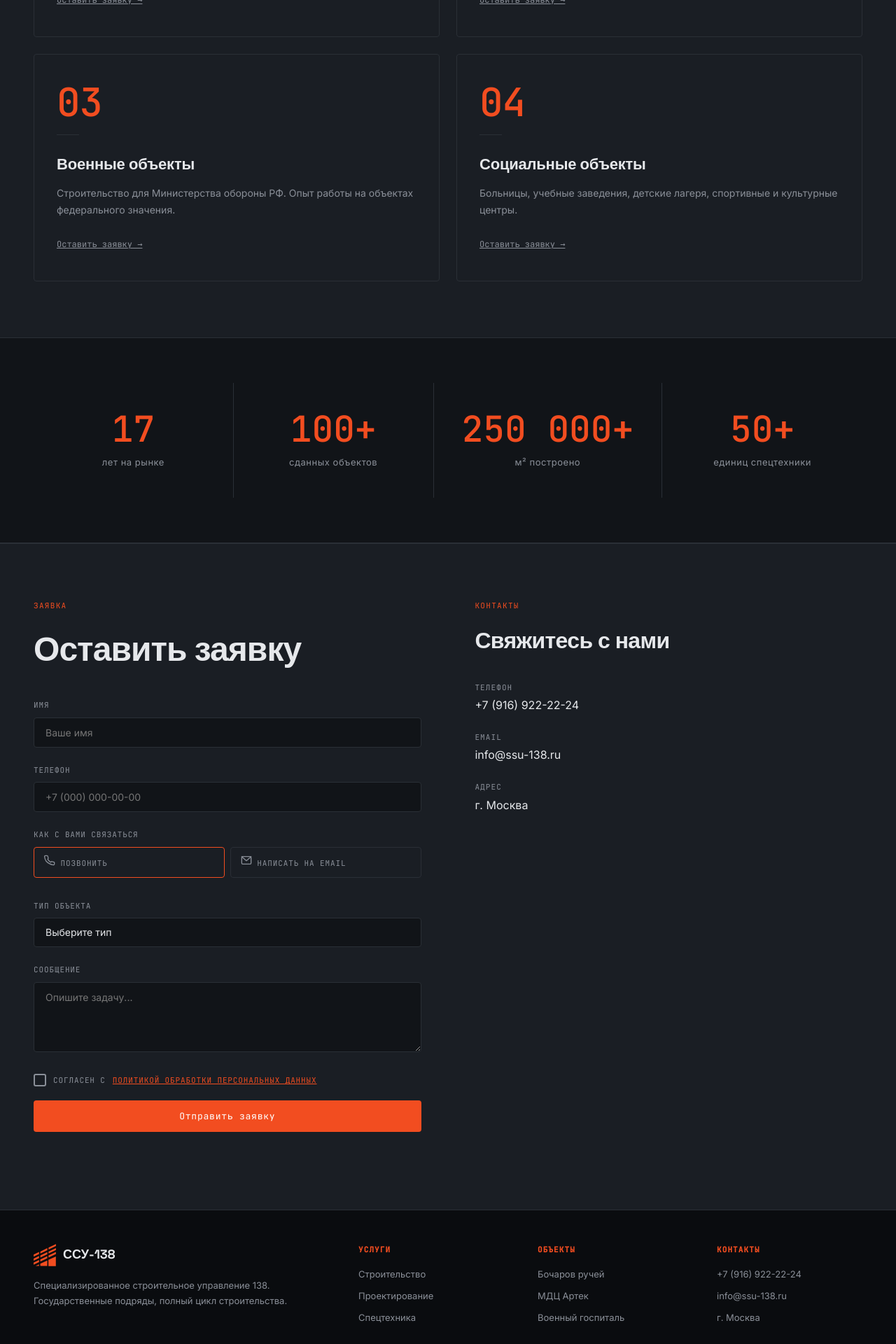
After one commit to Kotpilota/ssu-138, a Django app: page /stroitelstvo/ in a window 1280 px wide. The commit adds this page. Shown: the part 1080-3000 px from the top of the page at 70% size. Run offline with Django 5.2, Linux system fonts and the light colour scheme.

Commit message:
feat: SEO-страницы услуг + on-page оптимизация
- Добавлены страницы /stroitelstvo/, /proektirovanie/, /spetstehnika/
  с уникальными title/description/keywords под каждый запрос
- Каждая страница: H1 с городом, хлебные крошки, 4 карточки (2×2),
  статистика, полная форма заявки, JSON-LD BreadcrumbList + Service
- base.html: добавлен блок extra_meta для keywords и geo-тегов
- index.html: title/description/JSON-LD с GeneralContractor,
  ссылки в футере и карточках услуг → /stroitelstvo/ и др.,
  исправлена цитата благодарственного письма (Минстрой ЗО, В.Н. Завадич)
- sitemap.xml: добавлены 3 новые страницы с priority 0.9

Co-Authored-By: Claude Sonnet 4.5 <noreply@anthropic.com>

```diff
--- a/apps/core/urls.py
+++ b/apps/core/urls.py
@@ -3,6 +3,9 @@ from . import views
 
 urlpatterns = [
     path("", views.index, name="index"),
+    path("stroitelstvo/", views.service_page, {"slug": "stroitelstvo"}, name="service_stroitelstvo"),
+    path("proektirovanie/", views.service_page, {"slug": "proektirovanie"}, name="service_proektirovanie"),
+    path("spetstehnika/", views.service_page, {"slug": "spetstehnika"}, name="service_spetstehnika"),
     path("privacy/", views.privacy, name="privacy"),
     path("healthz/", views.healthz, name="healthz"),
     path("robots.txt", views.robots_txt, name="robots_txt"),
--- a/apps/core/views.py
+++ b/apps/core/views.py
@@ -1,11 +1,76 @@
 from django.shortcuts import render
-from django.http import HttpResponse
+from django.http import HttpResponse, Http404
 from django.conf import settings
 from django.utils import timezone
 
 
+SERVICE_PAGES = {
+    "stroitelstvo": {
+        "meta_title": "Строительство под ключ в Москве — Генподрядчик ССУ-138",
+        "meta_description": "Генподрядчик ССУ-138: промышленное, гражданское, военное и социальное строительство под ключ. Госзаказы с 2008 г. 100+ объектов. Москва, Сочи, Крым, Севастополь.",
+        "meta_keywords": "строительство под ключ Москва, промышленное строительство Москва, генподрядчик строительство, строительство промышленных объектов, военное строительство, государственные объекты строительство, ССУ-138",
+        "og_title": "Строительство под ключ в Москве — ССУ-138",
+        "og_description": "Промышленное, гражданское и военное строительство. Госзаказы с 2008 г. 100+ объектов.",
+        "label": "СТРОИТЕЛЬСТВО",
+        "h1": "Строительство под ключ в Москве",
+        "subtitle": "Промышленные, гражданские, военные и социальные объекты федерального уровня. Полный цикл от проектирования до сдачи.",
+        "features": [
+            {"num": "01", "title": "Промышленные объекты", "desc": "Заводы, производственные корпуса, склады, технические сооружения любой сложности."},
+            {"num": "02", "title": "Гражданское строительство", "desc": "Административные здания, жилые комплексы, объекты коммерческой недвижимости."},
+            {"num": "03", "title": "Военные объекты", "desc": "Строительство для Министерства обороны РФ. Опыт работы на объектах федерального значения."},
+            {"num": "04", "title": "Социальные объекты", "desc": "Больницы, учебные заведения, детские лагеря, спортивные и культурные центры."},
+        ],
+        "service_name_ld": "Строительство под ключ",
+        "service_desc_ld": "Промышленные, гражданские, военные и социальные объекты. Полный цикл работ от проектирования до сдачи.",
+    },
+    "proektirovanie": {
+        "meta_title": "Проектирование зданий в Москве — ССУ-138",
+        "meta_description": "ССУ-138: полный цикл проектных работ, BIM-моделирование, рабочая документация, государственная экспертиза. Проектирование в Москве с 2008 года.",
+        "meta_keywords": "проектирование зданий Москва, BIM проектирование, рабочая документация строительство, государственная экспертиза, проектная организация Москва, ССУ-138",
+        "og_title": "Проектирование зданий и сооружений — ССУ-138",
+        "og_description": "Полный цикл проектных работ: рабочая документация, BIM-моделирование, госэкспертиза. Москва.",
+        "label": "ПРОЕКТИРОВАНИЕ",
+        "h1": "Проектирование зданий и сооружений в Москве",
+        "subtitle": "Полный цикл проектных работ: рабочая документация, BIM-моделирование, согласования и государственная экспертиза.",
+        "features": [
+            {"num": "01", "title": "Рабочая документация", "desc": "Полный комплект проектной и рабочей документации в соответствии с нормами РФ."},
+            {"num": "02", "title": "BIM-моделирование", "desc": "Информационное моделирование зданий для государственных и коммерческих заказчиков."},
+            {"num": "03", "title": "Государственная экспертиза", "desc": "Прохождение Главгосэкспертизы, региональных экспертиз и согласований в госорганах."},
+            {"num": "04", "title": "Сметный расчёт", "desc": "Разработка сметной документации, расчёт стоимости строительства по ГЭСН и ФЕР."},
+        ],
+        "service_name_ld": "Проектирование зданий и сооружений",
+        "service_desc_ld": "Полный цикл проектных работ: рабочая документация, BIM-моделирование, государственная экспертиза.",
+    },
+    "spetstehnika": {
+        "meta_title": "Аренда спецтехники в Москве — ССУ-138 | Краны, Экскаваторы",
+        "meta_description": "Аренда спецтехники от ССУ-138: краны, экскаваторы, бульдозеры с экипажем. Собственный парк 50+ единиц. Москва, Сочи, Крым, Севастополь.",
+        "meta_keywords": "аренда спецтехники Москва, аренда крана Москва, аренда экскаватора Москва, аренда бульдозера Москва, спецтехника с экипажем, строительная техника аренда",
+        "og_title": "Аренда спецтехники с экипажем — ССУ-138",
+        "og_description": "Краны, экскаваторы, бульдозеры. Собственный парк 50+ единиц. Москва, Сочи, Крым.",
+        "label": "СПЕЦТЕХНИКА",
+        "h1": "Аренда спецтехники с экипажем в Москве",
+        "subtitle": "Собственный парк 50+ единиц: краны, экскаваторы, бульдозеры. Опытные машинисты, оперативная подача на объект.",
+        "features": [
+            {"num": "01", "title": "Краны", "desc": "Автокраны и башенные краны различной грузоподъёмности с опытными операторами."},
+            {"num": "02", "title": "Экскаваторы", "desc": "Гусеничные и колёсные экскаваторы для земляных, демонтажных и планировочных работ."},
+            {"num": "03", "title": "Бульдозеры", "desc": "Бульдозеры для планировки территории, вертикальной планировки, рекультивации."},
+            {"num": "04", "title": "Прочая техника", "desc": "Погрузчики, самосвалы, компрессоры и другая строительная и вспомогательная техника."},
+        ],
+        "service_name_ld": "Аренда спецтехники с экипажем",
+        "service_desc_ld": "Аренда строительной техники: краны, экскаваторы, бульдозеры. Собственный парк 50+ единиц.",
+    },
+}
+
+
 def index(request):
     return render(request, "landing/index.html")
+
+
+def service_page(request, slug):
+    data = SERVICE_PAGES.get(slug)
+    if data is None:
+        raise Http404
+    return render(request, "landing/service_page.html", {"service": data, "slug": slug})
 
 
 def privacy(request):
@@ -41,6 +106,24 @@ def sitemap_xml(request):
     <priority>1.0</priority>
   </url>
   <url>
+    <loc>{site_url}/stroitelstvo/</loc>
+    <lastmod>{today}</lastmod>
+    <changefreq>monthly</changefreq>
+    <priority>0.9</priority>
+  </url>
+  <url>
+    <loc>{site_url}/proektirovanie/</loc>
+    <lastmod>{today}</lastmod>
+    <changefreq>monthly</changefreq>
+    <priority>0.9</priority>
+  </url>
+  <url>
+    <loc>{site_url}/spetstehnika/</loc>
+    <lastmod>{today}</lastmod>
+    <changefreq>monthly</changefreq>
+    <priority>0.9</priority>
+  </url>
+  <url>
     <loc>{site_url}/privacy/</loc>
     <lastmod>{today}</lastmod>
     <changefreq>yearly</changefreq>
--- a/templates/base.html
+++ b/templates/base.html
@@ -29,6 +29,7 @@
   {% if SITE_OG_IMAGE %}<meta name="twitter:image" content="{{ SITE_OG_IMAGE }}">{% endif %}
 
   {% block json_ld %}{% endblock %}
+  {% block extra_meta %}{% endblock %}
 
   <link rel="icon" href="{% static 'img/icon.svg' %}" type="image/svg+xml">
   <link rel="stylesheet" href="{% static 'css/tokens.css' %}">
--- a/templates/landing/index.html
+++ b/templates/landing/index.html
@@ -249,9 +249,9 @@
         <p class="section-mono" style="color:var(--accent)">ДОВЕРИЕ</p>
         <h2 class="section-title" id="gratitude-title" style="margin-bottom:32px;">Нам доверяют государственные структуры</h2>
         <p class="gratitude-quote">
-          «Выражаем благодарность коллективу ССУ-138 за высокое качество выполненных работ, соблюдение сроков и профессиональный подход к реализации объекта федерального значения.»
+          «Выражаю Вам благодарность за добросовестный труд, безупречную работу и большой личный вклад в развитие системы жилищно-коммунального хозяйства Запорожской области.»
         </p>
-        <p class="gratitude-attr">УДП РФ · Государственный объект · Сочи</p>
+        <p class="gratitude-attr">Министерство строительства, архитектуры и ЖКХ Запорожской области · И.о. министра В.Н. Завадич · 15 марта 2026 г.</p>
       </div>
     </div>
   </section>
--- /dev/null
+++ b/templates/landing/service_page.html
@@ -0,0 +1,295 @@
+{% extends "base.html" %}
+{% load static %}
+
+{% block title %}{{ service.meta_title }}{% endblock %}
+{% block description %}{{ service.meta_description }}{% endblock %}
+{% block og_title %}{{ service.og_title }}{% endblock %}
+{% block og_description %}{{ service.og_description }}{% endblock %}
+{% block twitter_title %}{{ service.og_title }}{% endblock %}
+{% block twitter_description %}{{ service.og_description }}{% endblock %}
+
+{% block extra_meta %}
+<meta name="keywords" content="{{ service.meta_keywords }}">
+<meta name="geo.region" content="RU">
+<meta name="geo.placename" content="Москва">
+<meta name="ICBM" content="55.7558, 37.6176">
+{% endblock %}
+
+{% block json_ld %}
+<script type="application/ld+json">
+{
+  "@context": "https://schema.org",
+  "@graph": [
+    {
+      "@type": "BreadcrumbList",
+      "itemListElement": [
+        { "@type": "ListItem", "position": 1, "name": "Главная", "item": "{{ SITE_URL }}/" },
+        { "@type": "ListItem", "position": 2, "name": "{{ service.h1 }}", "item": "{{ SITE_URL }}/{{ slug }}/" }
+      ]
+    },
+    {
+      "@type": "Service",
+      "provider": {
+        "@type": ["Organization", "GeneralContractor"],
+        "@id": "{{ SITE_URL }}/#organization",
+        "name": "ССУ-138",
+        "url": "{{ SITE_URL }}"
+      },
+      "name": "{{ service.service_name_ld }}",
+      "description": "{{ service.service_desc_ld }}",
+      "areaServed": [
+        { "@type": "City", "name": "Москва" },
+        { "@type": "City", "name": "Сочи" },
+        { "@type": "AdministrativeArea", "name": "Крым" },
+        { "@type": "City", "name": "Севастополь" }
+      ]
+    }
+  ]
+}
+</script>
+{% endblock %}
+
+{% block extra_css %}
+<link rel="stylesheet" href="{% static 'css/landing.css' %}">
+<style>
+.svc-hero {
+  padding: calc(var(--header-h) + 56px) 48px 56px;
+  max-width: 960px;
+  margin: 0 auto;
+}
+.breadcrumb {
+  display: flex; align-items: center; gap: 8px;
+  font-family: var(--font-mono); font-size: 11px;
+  color: var(--muted); margin-bottom: 40px; letter-spacing: 0.06em;
+}
+.breadcrumb a { color: var(--muted); transition: color .2s; }
+.breadcrumb a:hover { color: var(--accent); }
+.breadcrumb-sep { color: var(--steel); }
+.svc-features { background: var(--surface); }
+/* 4 карточки → сетка 2×2 */
+.svc-features .services-grid {
+  grid-template-columns: repeat(2, 1fr);
+}
+/* стат-числа: компактный размер, без переносов */
+.stats .stat-num { font-size: clamp(2rem, 4vw, 3.5rem); white-space: nowrap; }
+@media (max-width: 768px) {
+  .svc-hero { padding: calc(var(--header-h) + 40px) 24px 40px; }
+  .svc-features .services-grid { grid-template-columns: 1fr; }
+}
+</style>
+{% endblock %}
+
+{% block body %}
+
+<!-- HEADER -->
+<header class="site-header" role="banner">
+  <a href="/" class="header-logo" aria-label="ССУ-138 — главная">
+    <img src="{% static 'img/icon.svg' %}" alt="Логотип ССУ-138" width="32" height="32">
+    <span class="header-logo-name">ССУ-138</span>
+  </a>
+  <nav class="header-nav" aria-label="Основная навигация">
+    <a href="/#services">Услуги</a>
+    <a href="/#objects">Объекты</a>
+    <a href="/#about">О компании</a>
+    <a href="/#contacts">Контакты</a>
+  </nav>
+  <a href="#contacts" class="btn-accent">Оставить заявку</a>
+  <button class="menu-toggle" aria-label="Открыть меню" aria-expanded="false">
+    <span></span><span></span><span></span>
+  </button>
+</header>
+
+<main>
+
+  <!-- HERO -->
+  <div class="svc-hero">
+    <nav class="breadcrumb" aria-label="Хлебные крошки">
+      <a href="/">ССУ-138</a>
+      <span class="breadcrumb-sep">›</span>
+      <span>{{ service.label }}</span>
+    </nav>
+    <p class="hero-mono fade-up" style="margin-bottom:20px;">{{ service.label }} · ССУ-138 · С 2008</p>
+    <h1 class="hero-title fade-up" style="font-size:clamp(2rem,5vw,3.5rem);line-height:1.1;margin-bottom:24px;">
+      {{ service.h1 }}
+    </h1>
+    <p class="hero-sub fade-up" style="max-width:640px;margin-bottom:40px;">{{ service.subtitle }}</p>
+    <div class="hero-cta fade-up">
+      <a href="#contacts" class="btn-accent">Оставить заявку</a>
+      <a href="/" class="btn-outline">На главную <span class="arrow">→</span></a>
+    </div>
+  </div>
+
+  <!-- FEATURES -->
+  <section class="svc-features services" aria-labelledby="features-title">
+    <div class="section-wrap">
+      <p class="section-mono fade-up">ВКЛЮЧАЕТ</p>
+      <h2 class="section-title fade-up" id="features-title">Что входит в услугу</h2>
+      <div class="services-grid">
+        {% for f in service.features %}
+        <article class="service-card fade-up">
+          <p class="card-num">{{ f.num }}</p>
+          <div class="card-rule"></div>
+          <h3 class="card-title">{{ f.title }}</h3>
+          <p class="card-desc">{{ f.desc }}</p>
+          <a href="#contacts" class="card-link">Оставить заявку →</a>
+        </article>
+        {% endfor %}
+      </div>
+    </div>
+  </section>
+
+  <!-- STATS -->
+  <section class="stats" aria-label="Показатели компании">
+    <div class="stats-grid">
+      <div class="stat-item fade-up">
+        <div class="stat-num">17</div>
+        <div class="stat-label">лет на рынке</div>
+      </div>
+      <div class="stat-item fade-up">
+        <div class="stat-num">100+</div>
+        <div class="stat-label">сданных объектов</div>
+      </div>
+      <div class="stat-item fade-up">
+        <div class="stat-num">250&nbsp;000+</div>
+        <div class="stat-label">м² построено</div>
+      </div>
+      <div class="stat-item fade-up">
+        <div class="stat-num">50+</div>
+        <div class="stat-label">единиц спецтехники</div>
+      </div>
+    </div>
+  </section>
+
+  <!-- CONTACTS -->
+  <section class="contacts" id="contacts" aria-labelledby="contacts-title">
+    <div class="contacts-inner">
+
+      <div>
+        <p class="section-mono">ЗАЯВКА</p>
+        <h2 class="section-title" id="contacts-title" style="margin-bottom:32px;">Оставить заявку</h2>
+        <form class="contact-form" id="lead-form" novalidate>
+          {% csrf_token %}
+          <div class="hp-field" aria-hidden="true">
+            <input type="text" name="website" tabindex="-1" autocomplete="off">
+          </div>
+          <div class="form-group">
+            <label for="name">ИМЯ</label>
+            <input type="text" id="name" name="name" placeholder="Ваше имя" required autocomplete="name">
+          </div>
+          <div class="form-group">
+            <label for="phone">ТЕЛЕФОН</label>
+            <input type="tel" id="phone" name="phone" placeholder="+7 (000) 000-00-00" required autocomplete="tel">
+          </div>
+          <div class="form-group">
+            <label>КАК С ВАМИ СВЯЗАТЬСЯ</label>
+            <div class="contact-method-group">
+              <label class="method-option method-option--active" id="method-phone-label">
+                <input type="radio" name="contact_method" value="phone" checked>
+                <svg width="16" height="16" viewBox="0 0 24 24" fill="none" stroke="currentColor" stroke-width="2" stroke-linecap="round" stroke-linejoin="round" aria-hidden="true"><path d="M22 16.92v3a2 2 0 0 1-2.18 2 19.79 19.79 0 0 1-8.63-3.07A19.5 19.5 0 0 1 4.14 13.5a19.79 19.79 0 0 1-3.07-8.67A2 2 0 0 1 3.05 2h3a2 2 0 0 1 2 1.72 12.84 12.84 0 0 0 .7 2.81 2 2 0 0 1-.45 2.11L7.91 9.91a16 16 0 0 0 6.18 6.18l.81-.81a2 2 0 0 1 2.11-.45 12.84 12.84 0 0 0 2.81.7A2 2 0 0 1 22 17z"/></svg>
+                Позвонить
+              </label>
+              <label class="method-option" id="method-email-label">
+                <input type="radio" name="contact_method" value="email">
+                <svg width="16" height="16" viewBox="0 0 24 24" fill="none" stroke="currentColor" stroke-width="2" stroke-linecap="round" stroke-linejoin="round" aria-hidden="true"><rect x="2" y="4" width="20" height="16" rx="2"/><polyline points="2,4 12,13 22,4"/></svg>
+                Написать на email
+              </label>
+            </div>
+          </div>
+          <div class="form-group" id="email-field" hidden>
+            <label for="email">EMAIL</label>
+            <input type="email" id="email" name="email" placeholder="your@email.com" autocomplete="email">
+          </div>
+          <div class="form-group">
+            <label for="object_type">ТИП ОБЪЕКТА</label>
+            <select id="object_type" name="object_type">
+              <option value="">Выберите тип</option>
+              <option value="industrial">Промышленный</option>
+              <option value="civil">Гражданский</option>
+              <option value="military">Военный / государственный</option>
+              <option value="social">Социальный</option>
+              <option value="other">Другое</option>
+            </select>
+          </div>
+          <div class="form-group">
+            <label for="message">СООБЩЕНИЕ</label>
+            <textarea id="message" name="message" rows="4" placeholder="Опишите задачу..."></textarea>
+          </div>
+          <div class="form-group form-group--privacy">
+            <label class="checkbox-label">
+              <input type="checkbox" name="privacy" id="privacy" required>
+              <span>Согласен с <a href="{% url 'privacy' %}" target="_blank" rel="noopener">политикой обработки персональных данных</a></span>
+            </label>
+          </div>
+          <button type="submit" class="btn-submit">Отправить заявку</button>
+          <div id="form-status" role="status" aria-live="polite"></div>
+        </form>
+      </div>
+
+      <div>
+        <p class="section-mono">КОНТАКТЫ</p>
+        <h3 class="section-title" style="font-size:2rem;margin-bottom:32px;">Свяжитесь с нами</h3>
+        <p class="contact-label">Телефон</p>
+        <p class="contact-value"><a href="tel:{{ SITE_PHONE|default:'+70000000000' }}">{{ SITE_PHONE }}</a></p>
+        <p class="contact-label">Email</p>
+        <p class="contact-value"><a href="mailto:{{ SITE_EMAIL }}">{{ SITE_EMAIL }}</a></p>
+        <p class="contact-label">Адрес</p>
+        <p class="contact-value">{{ SITE_ADDRESS }}</p>
+      </div>
+
+    </div>
+  </section>
+
+</main>
+
+<!-- FOOTER -->
+<footer class="site-footer" role="contentinfo">
+  <div class="footer-grid">
+    <div>
+      <div class="footer-logo">
+        <img src="{% static 'img/icon.svg' %}" alt="" width="32" height="32">
+        <span class="footer-logo-name">ССУ-138</span>
+      </div>
+      <p class="footer-desc">Специализированное строительное управление 138.<br>Государственные подряды, полный цикл строительства.</p>
+    </div>
+    <div class="footer-col">
+      <h4>Услуги</h4>
+      <a href="/stroitelstvo/">Строительство</a>
+      <a href="/proektirovanie/">Проектирование</a>
+      <a href="/spetstehnika/">Спецтехника</a>
+    </div>
+    <div class="footer-col">
+      <h4>Объекты</h4>
+      <a href="/#objects">Бочаров ручей</a>
+      <a href="/#objects">МДЦ Артек</a>
+      <a href="/#objects">Военный госпиталь</a>
+    </div>
+    <div class="footer-col">
+      <h4>Контакты</h4>
+      <a href="tel:{{ SITE_PHONE }}">{{ SITE_PHONE }}</a>
+      <a href="mailto:{{ SITE_EMAIL }}">{{ SITE_EMAIL }}</a>
+      <p>{{ SITE_ADDRESS }}</p>
+    </div>
+  </div>
+  <div class="footer-bottom">
+    <span class="footer-cr">© 2008–{% now "Y" %} ССУ-138{% if SITE_INN %} · ИНН {{ SITE_INN }}{% endif %}{% if SITE_OGRN %} · ОГРН {{ SITE_OGRN }}{% endif %}</span>
+    <a href="{% url 'privacy' %}" class="footer-cr" style="color:var(--accent)">Политика конфиденциальности</a>
+  </div>
+</footer>
+
+<!-- COOKIE BANNER -->
+<div id="cookie-banner" class="cookie-banner" role="dialog" aria-label="Согласие на использование cookies" hidden>
+  <p class="cookie-text">
+    Мы используем cookies для корректной работы сайта. Продолжая пользоваться сайтом, вы соглашаетесь с
+    <a href="{% url 'privacy' %}" target="_blank" rel="noopener">политикой обработки персональных данных</a>.
+  </p>
+  <div class="cookie-actions">
+    <button id="cookie-accept" class="btn-cookie btn-cookie--accept">Принять</button>
+    <button id="cookie-decline" class="btn-cookie btn-cookie--decline">Отклонить</button>
+  </div>
+</div>
+
+{% endblock %}
+
+{% block extra_js %}
+<script src="{% static 'js/landing.js' %}"></script>
+{% endblock %}
```
